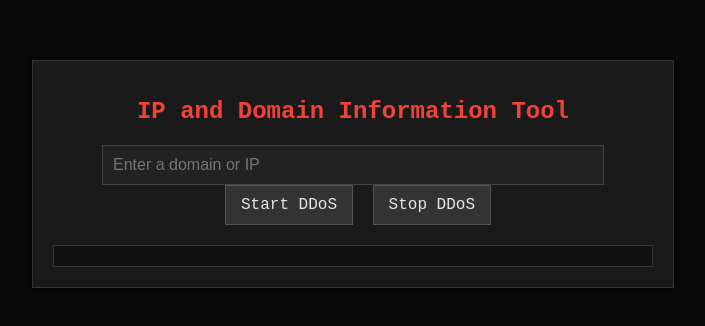
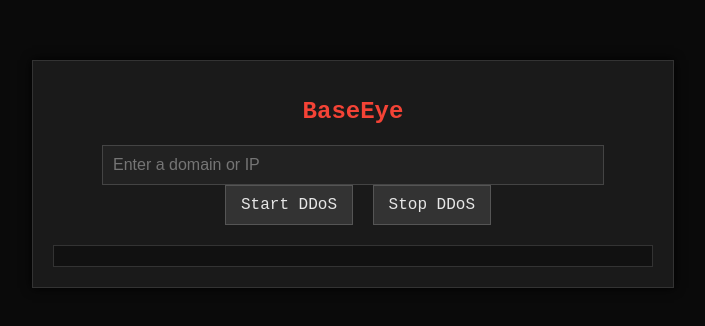
Before and after one commit to MEMozki/DaseEye, a plain HTML site: page index.html in a window 1280 px wide. Shown: the part 226-552 px from the top of the page, without its empty margins (287-992 px from the left). Drawn offline with Linux system fonts and the light colour scheme.

Commit message:
Update index.html

```diff
--- a/index.html
+++ b/index.html
@@ -8,7 +8,7 @@
 </head>
 <body>
     <div class="container">
-        <h1>IP and Domain Information Tool</h1>
+        <h1>BaseEye</h1>
         <div class="input-group">
             <input type="text" id="urlInput" placeholder="Enter a domain or IP" autofocus>
             <button id="startBtn">Start DDoS</button>
```
